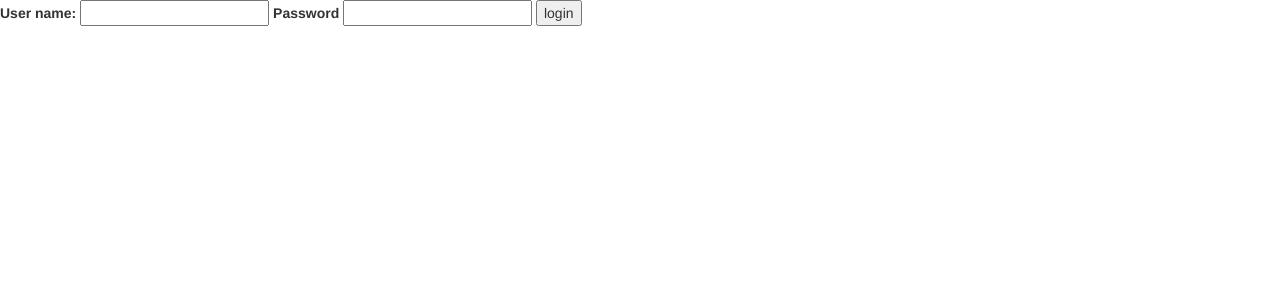
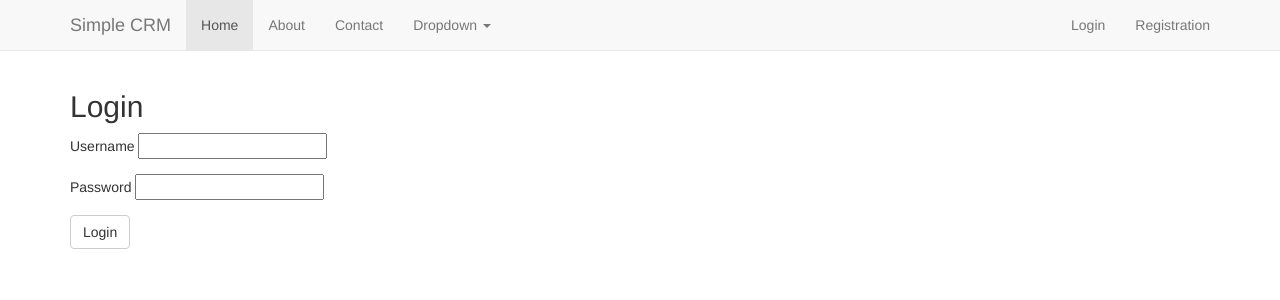
Before and after one commit to bpatyi/simpleCRM, a Django app: template apps/accounts/templates/auth/login.html in a window 1280 px wide. Shown: the top 300 px of the page. Run offline with Django 3.2, Linux system fonts and the light colour scheme; the template is opened without the code that fills it, so the values that code supplies are empty, except form fields; tables that the repository leaves empty hold one stand-in row (values such as "Sample post"); form fields are guessed from the names that the template uses; some libraries are stand-ins or nearby versions.

Commit message:
wip: login, registration front

```diff
--- a/apps/accounts/forms.py
+++ b/apps/accounts/forms.py
@@ -1,13 +1,11 @@
+from django import forms
+
 from django.contrib.auth.forms import UserCreationForm, UserChangeForm
 from .models import CustomUser
 
 
 class CustomUserCreationForm(UserCreationForm):
 
-    """
-    A form that creates a user, with no privileges, from the given email, username and password.
-    """
-
     class Meta(UserCreationForm.Meta):
         model = CustomUser
         fields = UserCreationForm.Meta.fields + ('company_name', 'email')
--- a/apps/accounts/templates/auth/login.html
+++ b/apps/accounts/templates/auth/login.html
@@ -1,18 +1,26 @@
 {% extends "base.html" %}
 
+{% load widget_tweaks %}
+
 {% block content %}
+
+    <h2>Login</h2>
 
     {% if form.errors %}
         <p class="error">Sorry, that's not a valid username or password. </p>
     {% endif %}
 
     <form action="{% url 'login' %}" method="post"> {% csrf_token %}
-        <label for="username">User name:</label>
-        <input id="username" type="text" name="username" value="">
-        <label for="password">Password</label>
-        <input id="password" type="password" name="password" value="">
+        <div class="form-group">
+            {{ form.username.label }}
+            {{ form.username|add_class:"form-control" }}
+        </div>
+        <div class="form-group">
+            {{ form.password.label }}
+            {{ form.password|add_class:"form-control" }}
+        </div>
 
-        <input type="submit" value="login">
+        <input class="btn btn-default" type="submit" value="Login">
     </form>
 
 {% endblock content %}
--- a/apps/crm/templates/dashboard.html
+++ b/apps/crm/templates/dashboard.html
@@ -1,5 +1,7 @@
 {% extends 'base.html' %}
 
 {% block content %}
+
 Dashboard
+
 {% endblock %}
--- a/settings/base.py
+++ b/settings/base.py
@@ -44,7 +44,8 @@ INSTALLED_APPS = [
 
     # used applications
     'compressor',
-    'django_select2'
+    'django_select2',
+    'widget_tweaks'
 ]
 
 MIDDLEWARE = [
--- /dev/null
+++ b/static/scss/components/_body.scss
@@ -0,0 +1,3 @@
+body {
+    margin: 70px 0 30px 0;
+}
--- a/static/scss/main.scss
+++ b/static/scss/main.scss
@@ -1,6 +1,7 @@
 // Components
 @import "components/buttons";
 @import "components/navigation";
+@import "components/body";
 
 // Helpers
 @import "helpers/functions";
--- a/static/scss/pages/_home.scss
+++ /dev/null
@@ -1,5 +0,0 @@
-html {
-    color: red;
-    background: black;
-    font-family: Arial;
-}
--- a/static/stylesheets/main.css
+++ b/static/stylesheets/main.css
@@ -1,4 +1,2 @@
-html {
-  color: red;
-  background: black;
-  font-family: Arial; }
+body {
+  margin: 70px 0 30px 0; }
--- a/static/stylesheets/main.min.css
+++ b/static/stylesheets/main.min.css
@@ -1 +1 @@
-html{color:red;background:#000;font-family:Arial}
+body{margin:70px 0 30px}
--- a/templates/base.html
+++ b/templates/base.html
@@ -13,11 +13,13 @@
             {% endblock title %}
         </title>
 
+        {% compress css %}
         <!-- Bootstrap -->
-        {% compress css %}
-        <link href="{% static 'bower_components/bootstrap/dist/css/bootstrap.min.css' %}" rel="stylesheet">
+        <link rel="stylesheet" href="{% static 'bower_components/bootstrap/dist/css/bootstrap.min.css' %}">
         <!-- Fontawesome -->
-        <link rel="stylesheet" href="{% static 'bower_components/font-awesome/css/font-awesome.min.css' %}" rel="stylesheet">
+        <link rel="stylesheet" href="{% static 'bower_components/font-awesome/css/font-awesome.min.css' %}">
+        <!-- Main -->
+        <link rel="stylesheet" href="{% static "stylesheets/main.min.css" %}">
         {% endcompress %}
 
         {% block extra_css %}{% endblock extra_css %}
@@ -34,7 +36,13 @@
     <body>
         {% block body%}
 
+        {% block navigation %}
+            {% include 'navigation.html' %}
+        {% endblock navigation %}
+
+        <div class="container">
         {% block content %}{% endblock content %}
+        </div>
 
         <!-- jQuery (necessary for Bootstrap's JavaScript plugins) -->
         {% compress js %}
--- /dev/null
+++ b/templates/navigation.html
@@ -0,0 +1,51 @@
+<!-- Fixed navbar -->
+<nav class="navbar navbar-default navbar-fixed-top">
+    <div class="container">
+        <div class="navbar-header">
+            <!-- The mobile navbar-toggle button can be safely removed since you do not need it in a non-responsive implementation -->
+            <a class="navbar-brand" href="#">Simple CRM</a>
+        </div>
+        <!-- Note that the .navbar-collapse and .collapse classes have been removed from the #navbar -->
+        <div id="navbar">
+            {% if not user.is_authenticated %}
+            <ul class="nav navbar-nav">
+                <li class="active"><a href="#">Home</a></li>
+                <li><a href="#about">About</a></li>
+                <li><a href="#contact">Contact</a></li>
+
+                <li class="dropdown">
+                    <a href="#" class="dropdown-toggle" data-toggle="dropdown" role="button" aria-haspopup="true" aria-expanded="false">Dropdown <span class="caret"></span></a>
+                    <ul class="dropdown-menu">
+                        <li><a href="#">Action</a></li>
+                        <li><a href="#">Another action</a></li>
+                        <li><a href="#">Something else here</a></li>
+                        <li role="separator" class="divider"></li>
+                        <li class="dropdown-header">Nav header</li>
+                        <li><a href="#">Separated link</a></li>
+                        <li><a href="#">One more separated link</a></li>
+                    </ul>
+                </li>
+            </ul>
+            {% endif %}
+            {% comment %}
+            <form class="navbar-form navbar-left">
+                <div class="form-group">
+                    <input type="text" class="form-control" placeholder="Search">
+                </div>
+                <button type="submit" class="btn btn-default">Submit</button>
+            </form>
+            {% endcomment %}
+
+            <ul class="nav navbar-nav navbar-right">
+                {% if user.is_authenticated %}
+                <li><a href="#">Profile</a></li>
+                {% else %}
+                <li><a href="{% url 'login' %}">Login</a></li>
+                <li><a href="{% url 'registration' %}">Registration</a></li>
+                {% endif %}
+            </ul>
+
+        </div>
+        <!--/.nav-collapse -->
+    </div>
+</nav>
```
Also changed, not shown: apps/accounts/templates/auth/register.html (+23 -4 lines).
